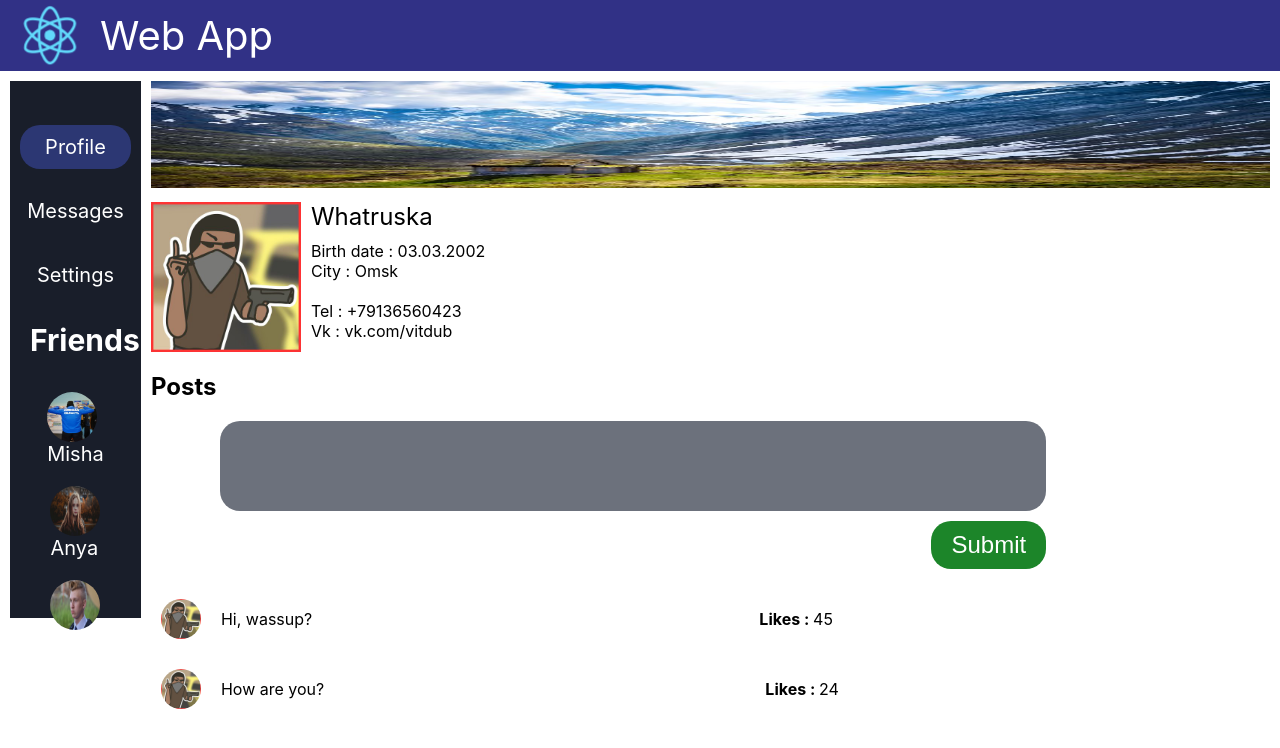
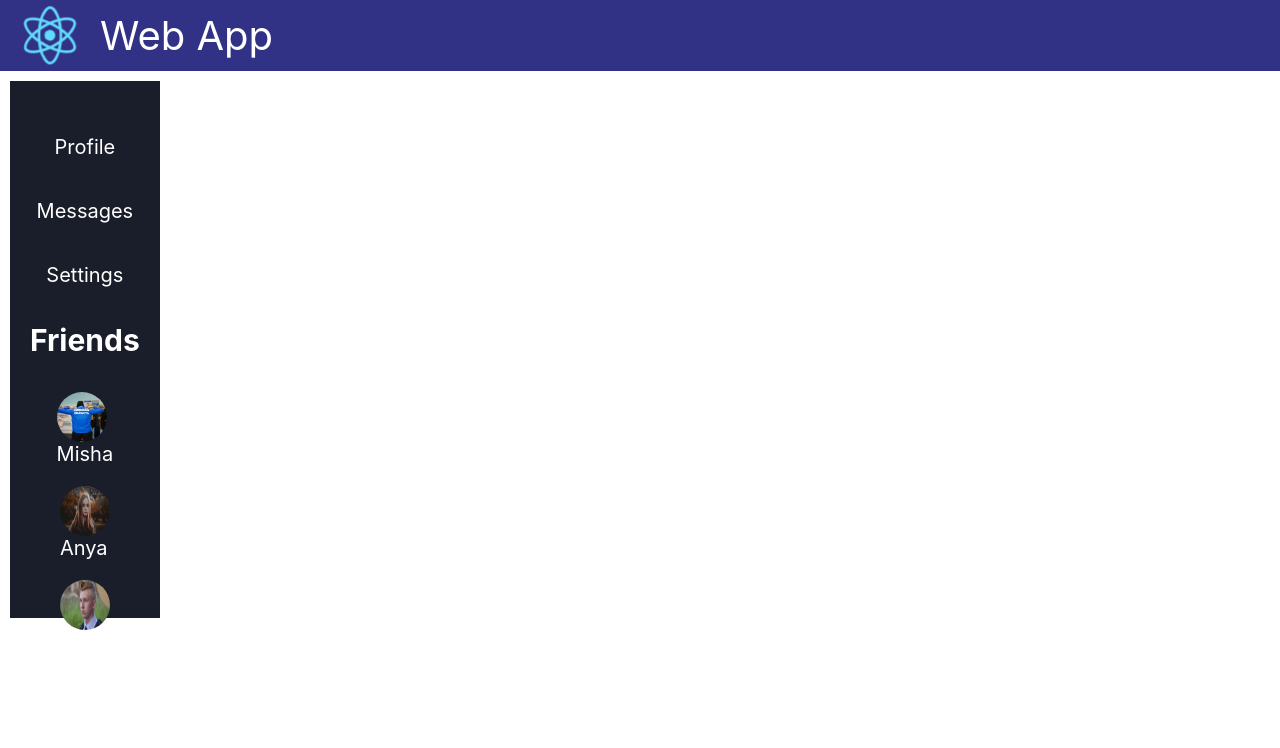
Before and after one commit to Whatruska/React, a React (Create React App) app in the folder myapp/: page /Profile in a window 1280 px wide. Shown: the top 748 px of the page. Built offline with nearby package versions, Linux system fonts and the light colour scheme.

Commit message:
profile fix

```diff
--- a/myapp/src/comp/Main.js
+++ b/myapp/src/comp/Main.js
@@ -6,18 +6,17 @@ import Navbar from './Navbar/Navbar';
 import Messages from "./Messages/Messages";
 import Profile from "./Profile/Profile";
 import Settings from "./Settings/Settings";
-import User from "./User/User";
 
 const Main = (props) => {
     let state = props.state;
-    let profilePage = state.profilePage;
+
     let messagesPage = state.messagesPage;
     let friendsInfo = state.friendInfo;
     let userPages = state.userPages;
 
     let renderedUsers = userPages.map((user) => {
         return (
-            <Route path={"/User/" + user.login} render={() => <User state={user}/>}/>
+            <Route path={"/User/" + user.login} render={() => <Profile state={user}/>}/>
         );
     });
 
@@ -26,7 +25,6 @@ const Main = (props) => {
             <div className='Main'>
                 <Navbar state={friendsInfo}/>
                 <Route path="/Messages" render={() => <Messages state={messagesPage}/>}/>
-                <Route path="/Profile" render={() => <Profile state={profilePage}/>}/>
                 <Route path="/Settings" render={() => <Settings/>}/>
                 {renderedUsers}
             </div>
--- a/myapp/src/comp/Navbar/Navbar.js
+++ b/myapp/src/comp/Navbar/Navbar.js
@@ -8,7 +8,7 @@ const Navbar = (props) => {
         <div className={classes.Navbar}>
             <ul className={classes.list}>
                 <li className={classes.item}>
-                    <NavLink className={classes.link} to="../Profile" activeClassName={classes.active}>Profile</NavLink>
+                    <NavLink className={classes.link} to="../User/Whatruska" activeClassName={classes.active}>Profile</NavLink>
                 </li>
                 <li className={classes.item}>
                     <NavLink className={classes.link} to="../Messages" activeClassName={classes.active}>Messages</NavLink>
--- a/myapp/src/comp/Profile/Info/Info.js
+++ b/myapp/src/comp/Profile/Info/Info.js
@@ -3,10 +3,9 @@ import classes from './Info.module.css';
 
 const Info = (props) => {
     let info = props.userInfo;
-    let images = props.images;
     return(
         <div className={classes.Info}>
-            <img className={classes.avatar} src={images.avatar} alt="Ava"/>
+            <img className={classes.avatar} src={props.avatar} alt="Ava"/>
             <div className={classes.data}>
                 <span className={classes.fio}>{info.login}</span>
                 <span className={classes.date}>Birth date : {info.date}</span>
--- a/myapp/src/comp/Profile/Profile.js
+++ b/myapp/src/comp/Profile/Profile.js
@@ -4,16 +4,19 @@ import Info from './Info/Info';
 import Posts from './Posts/Posts';
 
 const Profile = (props) => {
-    let userInfo = props.state.userInform;
-    let images = {
-        avatar : props.state.avatar,
-        header : props.state.profile_header
-    };
+    let state = props.state;
+    let userInfo = {
+        login : state.login,
+        date : state.date,
+        city : state.city,
+        phone : state.phone,
+        vk : state.vk
+    }
     return(
         <div className={classes.Profile}>
-            <img src={images.header} className={classes.header} alt="Profile header"/>
-            <Info userInfo={userInfo} images={images}/>
-            <Posts posts={props.state.posts}/>
+            <img src={state.header} className={classes.header} alt="Profile header"/>
+            <Info userInfo={userInfo} avatar={state.avatar}/>
+            <Posts posts={state.posts}/>
         </div>
     );
 }
--- a/myapp/src/comp/User/User.js
+++ /dev/null
@@ -1,20 +0,0 @@
-import React from 'react';
-import Info from "../Profile/Info/Info";
-import classes from "./User.module.css";
-
-
-const User = (props) => {
-    let userInfo = props.state;
-    let images = {
-        avatar : userInfo.avatar,
-        header : userInfo.header
-    };
-    return(
-        <div className={classes.User}>
-            <img src={images.header} className={classes.header} alt="Profile header"/>
-            <Info userInfo={userInfo} images={images}/>
-        </div>
-    );
-}
-
-export default User;
--- a/myapp/src/comp/User/User.module.css
+++ /dev/null
@@ -1,9 +0,0 @@
-.User{
-    margin: 10px 10px;
-    width: 100%;
-}
-
-.header{
-    width: 100%;
-    height: 100px;
-}
--- a/myapp/src/state.js
+++ b/myapp/src/state.js
@@ -1,47 +1,9 @@
 import profile_header from './img/profile-header.jpeg';
-import avatar from './img/ava.jpeg';
+import My_avatar from './img/ava.jpeg';
 
 import Misha_ava from './img/Misha.jpg';
 import Anya_ava from './img/Anya.jpg';
 import Zeka_ava from './img/Zeka.jpg';
-
-let userInform = {
-    login : "Whatruska",
-    date : "03.03.2002",
-    city : "Omsk",
-    phone : "+79136560423",
-    vk : "vk.com/vitdub",
-};
-
-let Anya = {
-    login : "Anya",
-    date : "04.05.2001",
-    city : "Omsk",
-    phone : "+79146578354",
-    vk : "vk.com/annya",
-    avatar : Anya_ava,
-    header : profile_header
-};
-
-let Zeka = {
-    login : "Zeka",
-    date : "01.03.2001",
-    city : "Omsk",
-    phone : "+79146578354",
-    vk : "vk.com/zeka",
-    avatar : Zeka_ava,
-    header : profile_header
-};
-
-let Misha = {
-    login : "Misha",
-    date : "28.31.2001",
-    city : "Omsk",
-    phone : "+79146578354",
-    vk : "vk.com/Misha",
-    avatar : Misha_ava,
-    header : profile_header
-};
 
 let posts = [
     {
@@ -107,20 +69,58 @@ let friends = [
     }
 ];
 
+let Me = {
+    login : "Whatruska",
+    date : "03.03.2002",
+    city : "Omsk",
+    phone : "+79136560423",
+    vk : "vk.com/vitdub",
+    avatar : My_avatar,
+    header: profile_header,
+    posts : posts
+};
+
+let Anya = {
+    login : "Anya",
+    date : "04.05.2001",
+    city : "Omsk",
+    phone : "+79146578354",
+    vk : "vk.com/annya",
+    avatar : Anya_ava,
+    header : profile_header,
+    posts : posts
+};
+
+let Zeka = {
+    login : "Zeka",
+    date : "01.03.2001",
+    city : "Omsk",
+    phone : "+79146578354",
+    vk : "vk.com/zeka",
+    avatar : Zeka_ava,
+    header : profile_header,
+    posts : posts
+};
+
+let Misha = {
+    login : "Misha",
+    date : "28.31.2001",
+    city : "Omsk",
+    phone : "+79146578354",
+    vk : "vk.com/Misha",
+    avatar : Misha_ava,
+    header : profile_header,
+    posts : posts
+};
+
 let state = {
-    profilePage : {
-        userInform : userInform,
-        posts : posts,
-        avatar : avatar,
-        profile_header : profile_header
-    },
     messagesPage : {
         users : users,
         messages : messages
     },
     friendInfo : friends,
     userPages : [
-        Anya, Zeka, Misha
+        Me, Anya, Zeka, Misha
     ]
 }
 
```
